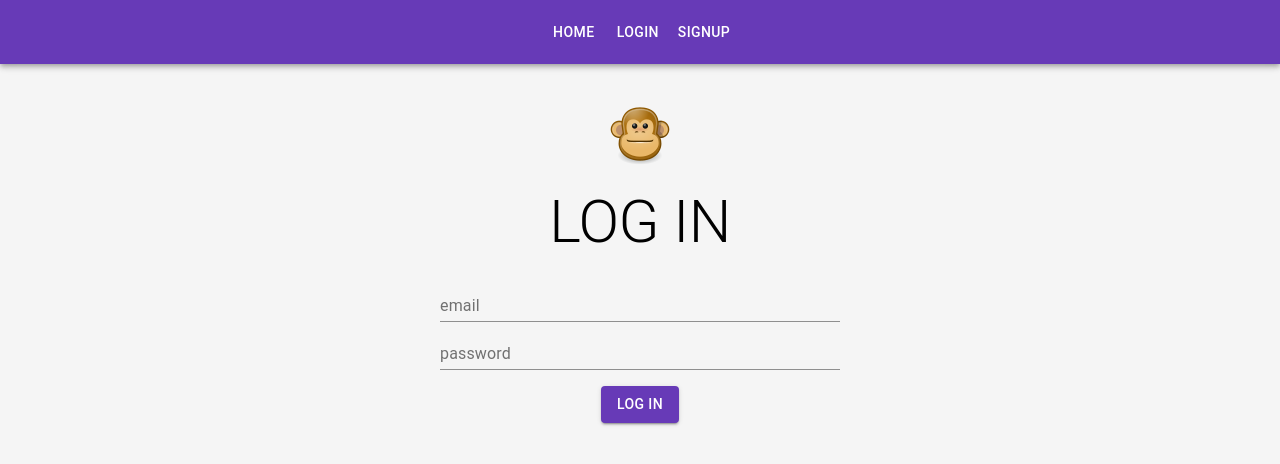
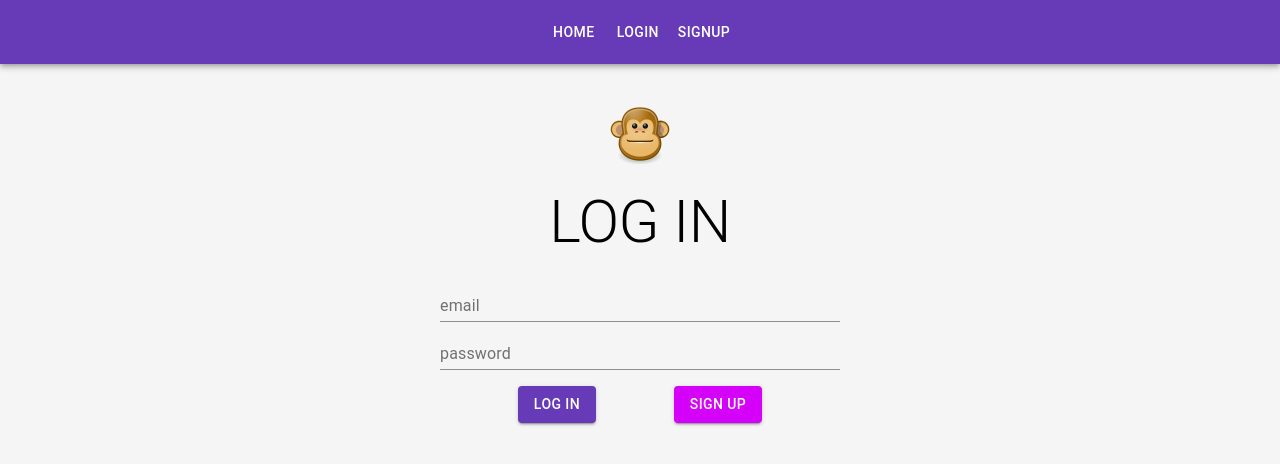
Before and after one commit to nikensss/react-firebase, a React (Create React App) app in the folder socialape-client/: page /login in a window 1280 px wide. Shown: the top 464 px of the page. Built offline with nearby package versions, Linux system fonts and the light colour scheme.

Commit message:
feat: finished login page

```diff
--- a/socialape-client/src/components/navbar/Navbar.tsx
+++ b/socialape-client/src/components/navbar/Navbar.tsx
@@ -2,7 +2,7 @@ import AppBar from '@material-ui/core/AppBar';
 import Button from '@material-ui/core/Button';
 import Toolbar from '@material-ui/core/Toolbar';
 import { Link } from 'react-router-dom';
-import './Navbar.css';
+import './Navbar.scss';
 
 export const Navbar = () => {
   return (
--- a/socialape-client/src/pages/login.tsx
+++ b/socialape-client/src/pages/login.tsx
@@ -1,5 +1,6 @@
 import {
   Button,
+  CircularProgress,
   Grid,
   TextField,
   Theme,
@@ -20,6 +21,11 @@ import { RouteComponentProps } from 'react-router-dom';
 import AppIcon from '../images/icon.png';
 
 const styles: Styles<Theme, {}, string> = (theme) => ({
+  buttons: {
+    display: 'flex',
+    justifyContent: 'space-evenly',
+    alignItems: 'center'
+  },
   form: {
     textAlign: 'center',
     paddingTop: '2.4rem'
@@ -29,9 +35,25 @@ const styles: Styles<Theme, {}, string> = (theme) => ({
     textTransform: 'uppercase'
   },
   button: {
-    marginTop: '1rem'
+    marginTop: '1rem',
+    display: 'flex',
+    justifyContent: 'center',
+    alignItems: 'center'
+  },
+  customError: {
+    color: 'red',
+    fontVariant: 'small-caps',
+    fontSize: '1.2rem',
+    marginTop: '0.2rem'
+  },
+  progress: {}
+});
+
+interface LoginErrors {
+  general?: string;
+  email?: string;
+  password?: string;
 }
-});
 
 export const Login = withStyles(styles)(
   ({
@@ -43,6 +65,7 @@ export const Login = withStyles(styles)(
   }) => {
     const [email, setEmail] = useState('');
     const [password, setPassword] = useState('');
+    const [errors, setErrors] = useState<LoginErrors>({});
     const [isLoading, setLoading] = useState(false);
 
     const setters: Record<string, Dispatch<SetStateAction<string>>> = {
@@ -55,12 +78,14 @@ export const Login = withStyles(styles)(
       setLoading(true);
       try {
         const user = { email, password };
-        const response = await axios.post('/login', user);
-        console.log({ response });
+        const { data } = await axios.post('/login', user);
+        console.log({ data });
+        setLoading(false);
         history.push('/');
       } catch (ex) {
         setLoading(false); // this doesn't need to be in a finally, because if the catch block doesn't kick in, we are no longer in this page
-        console.error(ex);
+        console.error({ ex });
+        setErrors(ex.response.data);
       }
     };
 
@@ -87,6 +112,8 @@ export const Login = withStyles(styles)(
               label='email'
               fullWidth
               className={classes.textField}
+              helperText={errors.email}
+              error={!!errors.email}
               value={email}
               onChange={onChange}
             />
@@ -98,10 +125,19 @@ export const Login = withStyles(styles)(
               label='password'
               fullWidth
               className={classes.textField}
+              helperText={errors.password}
+              error={!!errors.password}
               value={password}
               onChange={onChange}
             />
 
+            {errors.general && (
+              <Typography variant='body2' className={classes.customError}>
+                {errors.general}
+              </Typography>
+            )}
+
+            <div className={classes.buttons}>
               <Button
                 type='submit'
                 variant='contained'
@@ -109,8 +145,24 @@ export const Login = withStyles(styles)(
                 disabled={isLoading}
                 className={classes.button}
               >
-              Log in
+                {isLoading ? (
+                  <CircularProgress
+                    size={20}
+                    className={classes.progress}
+                  ></CircularProgress>
+                ) : (
+                  'Log in'
+                )}
               </Button>
+              <Button
+                variant='contained'
+                color='secondary'
+                className={classes.button}
+                onClick={() => history.push('/signup')}
+              >
+                Sign up
+              </Button>
+            </div>
           </form>
         </Grid>
         <Grid item sm />
```
Also changed, not shown: socialape-client/src/components/navbar/Navbar.scss (renamed from socialape-client/src/components/navbar/Navbar.css), socialape-client/src/components/scream/Scream.scss (renamed from socialape-client/src/components/scream/Scream.css). Lines whose indentation alone changed are shown as unchanged.
